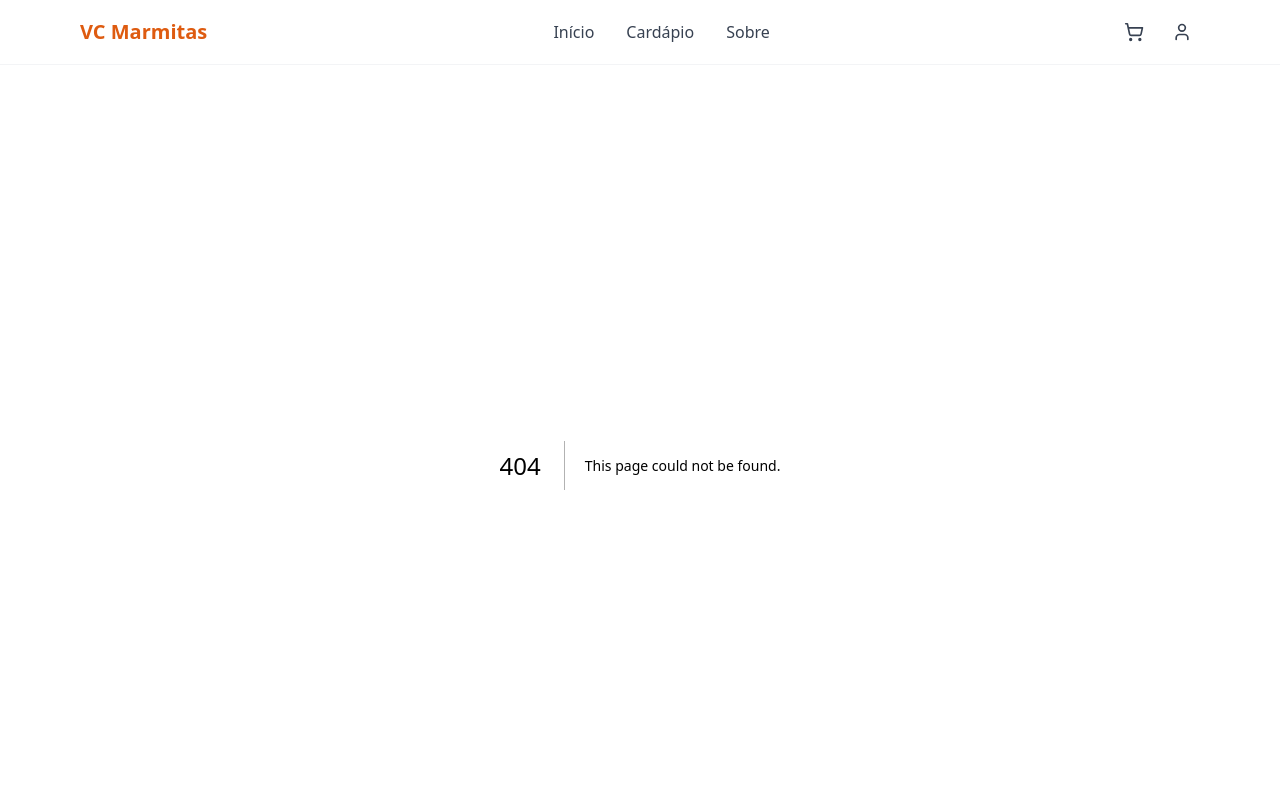
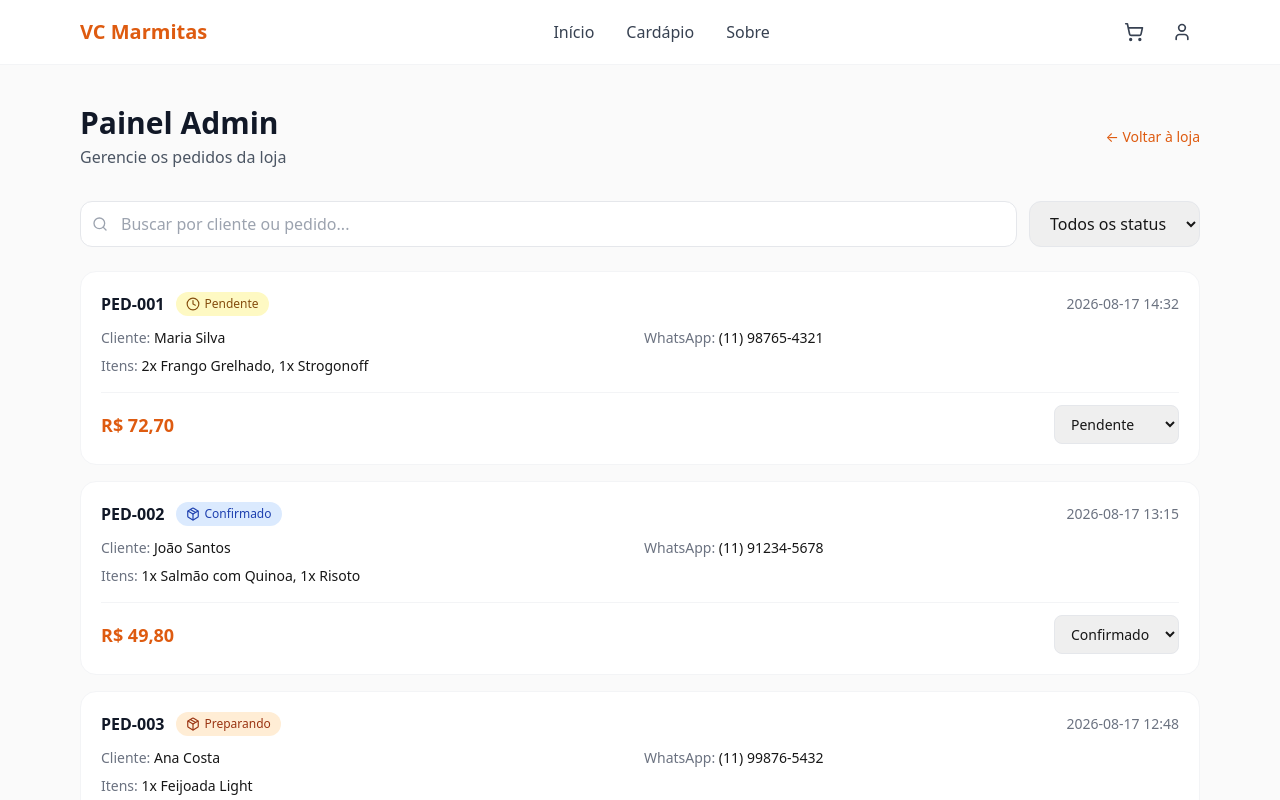
Before and after one commit to jefersonfx1/vcmarmitas, a Next.js app: page /admin in a window 1280 px wide. Before the commit this address had no page. Shown: the top 800 px of the page. Built offline with nearby package versions, Linux system fonts and the light colour scheme.

Commit message:
feat: painel admin de pedidos (esqueleto) + melhorias na área da conta

```diff
--- /dev/null
+++ b/app/admin/page.tsx
@@ -0,0 +1,233 @@
+"use client";
+
+import { useState } from "react";
+import Link from "next/link";
+import { Package, Clock, CheckCircle, XCircle, Search } from "lucide-react";
+
+type OrderStatus = "pendente" | "confirmado" | "preparando" | "enviado" | "entregue" | "cancelado";
+
+type Order = {
+  id: string;
+  customer: string;
+  phone: string;
+  total: number;
+  status: OrderStatus;
+  items: string;
+  createdAt: string;
+};
+
+// Dados mockados (depois virão do Supabase)
+const mockOrders: Order[] = [
+  {
+    id: "PED-001",
+    customer: "Maria Silva",
+    phone: "(11) 98765-4321",
+    total: 72.7,
+    status: "pendente",
+    items: "2x Frango Grelhado, 1x Strogonoff",
+    createdAt: "2026-08-17 14:32",
+  },
+  {
+    id: "PED-002",
+    customer: "João Santos",
+    phone: "(11) 91234-5678",
+    total: 49.8,
+    status: "confirmado",
+    items: "1x Salmão com Quinoa, 1x Risoto",
+    createdAt: "2026-08-17 13:15",
+  },
+  {
+    id: "PED-003",
+    customer: "Ana Costa",
+    phone: "(11) 99876-5432",
+    total: 26.9,
+    status: "preparando",
+    items: "1x Feijoada Light",
+    createdAt: "2026-08-17 12:48",
+  },
+  {
+    id: "PED-004",
+    customer: "Carlos Oliveira",
+    phone: "(11) 97654-3210",
+    total: 91.6,
+    status: "enviado",
+    items: "2x Carne Assada, 1x Frango, 1x Strogonoff",
+    createdAt: "2026-08-17 11:20",
+  },
+];
+
+const statusConfig: Record<
+  OrderStatus,
+  { label: string; color: string; icon: React.ReactNode }
+> = {
+  pendente: {
+    label: "Pendente",
+    color: "bg-yellow-100 text-yellow-800",
+    icon: <Clock className="w-3.5 h-3.5" />,
+  },
+  confirmado: {
+    label: "Confirmado",
+    color: "bg-blue-100 text-blue-800",
+    icon: <Package className="w-3.5 h-3.5" />,
+  },
+  preparando: {
+    label: "Preparando",
+    color: "bg-orange-100 text-orange-800",
+    icon: <Package className="w-3.5 h-3.5" />,
+  },
+  enviado: {
+    label: "Enviado",
+    color: "bg-purple-100 text-purple-800",
+    icon: <Package className="w-3.5 h-3.5" />,
+  },
+  entregue: {
+    label: "Entregue",
+    color: "bg-green-100 text-green-800",
+    icon: <CheckCircle className="w-3.5 h-3.5" />,
+  },
+  cancelado: {
+    label: "Cancelado",
+    color: "bg-red-100 text-red-800",
+    icon: <XCircle className="w-3.5 h-3.5" />,
+  },
+};
+
+function formatPrice(value: number) {
+  return value.toLocaleString("pt-BR", { style: "currency", currency: "BRL" });
+}
+
+export default function AdminPage() {
+  const [orders, setOrders] = useState(mockOrders);
+  const [filter, setFilter] = useState<OrderStatus | "todos">("todos");
+  const [search, setSearch] = useState("");
+
+  const filtered = orders.filter((o) => {
+    const matchStatus = filter === "todos" || o.status === filter;
+    const matchSearch =
+      o.customer.toLowerCase().includes(search.toLowerCase()) ||
+      o.id.toLowerCase().includes(search.toLowerCase());
+    return matchStatus && matchSearch;
+  });
+
+  function updateStatus(id: string, status: OrderStatus) {
+    setOrders((prev) =>
+      prev.map((o) => (o.id === id ? { ...o, status } : o))
+    );
+  }
+
+  return (
+    <div className="max-w-6xl mx-auto px-4 py-10">
+      <div className="flex flex-col sm:flex-row sm:items-center sm:justify-between gap-4 mb-8">
+        <div>
+          <h1 className="text-3xl font-bold text-gray-900">Painel Admin</h1>
+          <p className="text-gray-600 mt-1">Gerencie os pedidos da loja</p>
+        </div>
+        <Link
+          href="/"
+          className="text-sm text-primary-600 hover:underline"
+        >
+          ← Voltar à loja
+        </Link>
+      </div>
+
+      {/* Filtros e busca */}
+      <div className="flex flex-col sm:flex-row gap-3 mb-6">
+        <div className="relative flex-1">
+          <Search className="absolute left-3 top-1/2 -translate-y-1/2 w-4 h-4 text-gray-400" />
+          <input
+            type="text"
+            placeholder="Buscar por cliente ou pedido..."
+            value={search}
+            onChange={(e) => setSearch(e.target.value)}
+            className="w-full pl-10 pr-4 py-2.5 border border-gray-200 rounded-xl focus:outline-none focus:ring-2 focus:ring-primary-500"
+          />
+        </div>
+        <select
+          value={filter}
+          onChange={(e) => setFilter(e.target.value as OrderStatus | "todos")}
+          className="border border-gray-200 rounded-xl px-4 py-2.5 focus:outline-none focus:ring-2 focus:ring-primary-500"
+        >
+          <option value="todos">Todos os status</option>
+          <option value="pendente">Pendente</option>
+          <option value="confirmado">Confirmado</option>
+          <option value="preparando">Preparando</option>
+          <option value="enviado">Enviado</option>
+          <option value="entregue">Entregue</option>
+          <option value="cancelado">Cancelado</option>
+        </select>
+      </div>
+
+      {/* Lista de pedidos */}
+      <div className="space-y-4">
+        {filtered.map((order) => {
+          const config = statusConfig[order.status];
+          return (
+            <div
+              key={order.id}
+              className="bg-white rounded-2xl border border-gray-100 p-5"
+            >
+              <div className="flex flex-col sm:flex-row sm:items-center sm:justify-between gap-3 mb-3">
+                <div className="flex items-center gap-3">
+                  <span className="font-bold text-gray-900">{order.id}</span>
+                  <span
+                    className={`inline-flex items-center gap-1 text-xs font-medium px-2.5 py-1 rounded-full ${config.color}`}
+                  >
+                    {config.icon}
+                    {config.label}
+                  </span>
+                </div>
+                <span className="text-sm text-gray-500">{order.createdAt}</span>
+              </div>
+
+              <div className="grid sm:grid-cols-2 gap-2 text-sm mb-4">
+                <div>
+                  <span className="text-gray-500">Cliente:</span>{" "}
+                  <span className="font-medium">{order.customer}</span>
+                </div>
+                <div>
+                  <span className="text-gray-500">WhatsApp:</span>{" "}
+                  <span className="font-medium">{order.phone}</span>
+                </div>
+                <div className="sm:col-span-2">
+                  <span className="text-gray-500">Itens:</span>{" "}
+                  <span>{order.items}</span>
+                </div>
+              </div>
+
+              <div className="flex flex-col sm:flex-row sm:items-center sm:justify-between gap-3 pt-3 border-t border-gray-100">
+                <span className="font-bold text-primary-600 text-lg">
+                  {formatPrice(order.total)}
+                </span>
+
+                <select
+                  value={order.status}
+                  onChange={(e) =>
+                    updateStatus(order.id, e.target.value as OrderStatus)
+                  }
+                  className="border border-gray-200 rounded-lg px-3 py-2 text-sm focus:outline-none focus:ring-2 focus:ring-primary-500"
+                >
+                  <option value="pendente">Pendente</option>
+                  <option value="confirmado">Confirmado</option>
+                  <option value="preparando">Preparando</option>
+                  <option value="enviado">Enviado</option>
+                  <option value="entregue">Entregue</option>
+                  <option value="cancelado">Cancelado</option>
+                </select>
+              </div>
+            </div>
+          );
+        })}
+
+        {filtered.length === 0 && (
+          <p className="text-center text-gray-500 py-12">
+            Nenhum pedido encontrado.
+          </p>
+        )}
+      </div>
+
+      <p className="text-xs text-gray-400 text-center mt-8">
+        Dados mockados. Em breve integração com Supabase.
+      </p>
+    </div>
+  );
+}
--- a/app/conta/page.tsx
+++ b/app/conta/page.tsx
@@ -2,51 +2,72 @@ import Link from "next/link";
 import { User, Package, LogIn } from "lucide-react";
 
 export default function ContaPage() {
-  // Por enquanto página estática. Auth com Supabase será adicionado depois.
   return (
     <div className="max-w-6xl mx-auto px-4 py-10">
-      <h1 className="text-3xl font-bold text-gray-900 mb-8">Minha Conta</h1>
+      <h1 className="text-3xl font-bold text-gray-900 mb-2">Minha Conta</h1>
+      <p className="text-gray-600 mb-10">
+        Gerencie seus pedidos e dados pessoais.
+      </p>
 
-      <div className="bg-white rounded-2xl border border-gray-100 p-8 text-center max-w-md mx-auto">
-        <div className="w-16 h-16 bg-primary-100 rounded-full flex items-center justify-center mx-auto mb-4">
-          <User className="w-8 h-8 text-primary-600" />
-        </div>
-
-        <h2 className="text-xl font-semibold mb-2">Área do cliente</h2>
-        <p className="text-gray-600 text-sm mb-6">
-          Faça login para ver seus pedidos, endereços e dados pessoais.
-        </p>
-
-        <div className="space-y-3">
-          <button className="w-full flex items-center justify-center gap-2 bg-primary-600 text-white font-medium py-3 rounded-xl hover:bg-primary-700 transition-colors">
-            <LogIn className="w-4 h-4" />
-            Entrar
-          </button>
-          <button className="w-full border border-gray-200 text-gray-700 font-medium py-3 rounded-xl hover:bg-gray-50 transition-colors">
-            Criar conta
+      <div className="grid sm:grid-cols-2 lg:grid-cols-3 gap-6">
+        {/* Login / Cadastro */}
+        <div className="bg-white rounded-2xl border border-gray-100 p-6 text-center">
+          <div className="w-14 h-14 bg-primary-100 rounded-full flex items-center justify-center mx-auto mb-4">
+            <LogIn className="w-7 h-7 text-primary-600" />
+          </div>
+          <h2 className="font-semibold text-lg mb-2">Entrar ou Cadastrar</h2>
+          <p className="text-sm text-gray-500 mb-4">
+            Faça login para acompanhar seus pedidos.
+          </p>
+          <button
+            disabled
+            className="w-full bg-primary-600 text-white font-medium py-2.5 rounded-xl opacity-60 cursor-not-allowed"
+          >
+            Em breve (Supabase Auth)
           </button>
         </div>
 
-        <p className="text-xs text-gray-400 mt-6">
-          Login e cadastro serão integrados com Supabase em breve.
-        </p>
+        {/* Meus pedidos */}
+        <div className="bg-white rounded-2xl border border-gray-100 p-6 text-center">
+          <div className="w-14 h-14 bg-primary-100 rounded-full flex items-center justify-center mx-auto mb-4">
+            <Package className="w-7 h-7 text-primary-600" />
+          </div>
+          <h2 className="font-semibold text-lg mb-2">Meus Pedidos</h2>
+          <p className="text-sm text-gray-500 mb-4">
+            Acompanhe o status das suas compras.
+          </p>
+          <button
+            disabled
+            className="w-full border border-gray-200 text-gray-500 font-medium py-2.5 rounded-xl cursor-not-allowed"
+          >
+            Disponível após login
+          </button>
+        </div>
+
+        {/* Dados pessoais */}
+        <div className="bg-white rounded-2xl border border-gray-100 p-6 text-center">
+          <div className="w-14 h-14 bg-primary-100 rounded-full flex items-center justify-center mx-auto mb-4">
+            <User className="w-7 h-7 text-primary-600" />
+          </div>
+          <h2 className="font-semibold text-lg mb-2">Dados Pessoais</h2>
+          <p className="text-sm text-gray-500 mb-4">
+            Nome, endereço e telefone de entrega.
+          </p>
+          <button
+            disabled
+            className="w-full border border-gray-200 text-gray-500 font-medium py-2.5 rounded-xl cursor-not-allowed"
+          >
+            Disponível após login
+          </button>
+        </div>
       </div>
 
-      <div className="mt-10 grid sm:grid-cols-2 gap-4 max-w-md mx-auto">
-        <div className="bg-white rounded-2xl border border-gray-100 p-5 flex items-center gap-3">
-          <Package className="w-5 h-5 text-primary-600" />
-          <div>
-            <p className="font-medium text-sm">Meus pedidos</p>
-            <p className="text-xs text-gray-500">Em breve</p>
-          </div>
-        </div>
-        <div className="bg-white rounded-2xl border border-gray-100 p-5 flex items-center gap-3">
-          <User className="w-5 h-5 text-primary-600" />
-          <div>
-            <p className="font-medium text-sm">Dados pessoais</p>
-            <p className="text-xs text-gray-500">Em breve</p>
-          </div>
-        </div>
+      <div className="mt-10 p-4 bg-gray-50 rounded-xl text-sm text-gray-600 text-center">
+        A autenticação com Supabase será configurada em breve.
+        <br />
+        <Link href="/admin" className="text-primary-600 hover:underline mt-1 inline-block">
+          Acessar Painel Admin (temporário)
+        </Link>
       </div>
     </div>
   );
```
